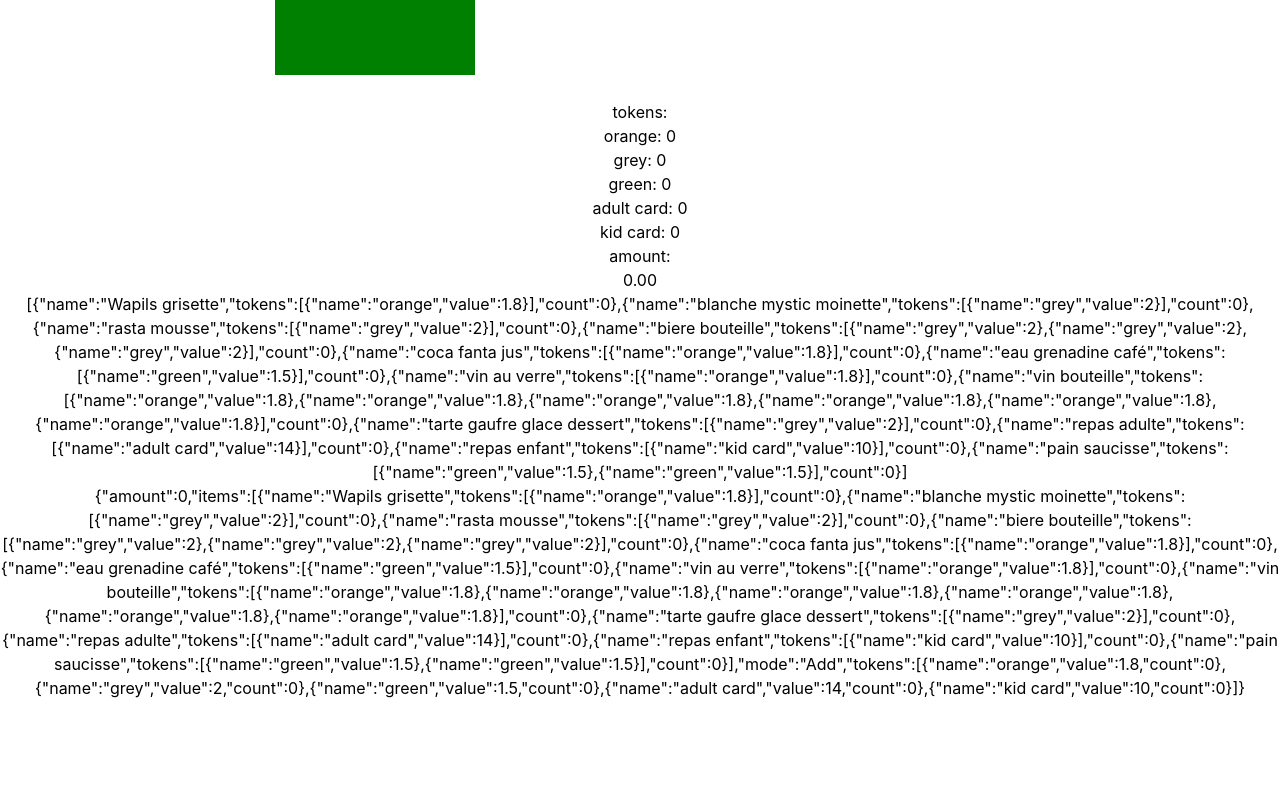
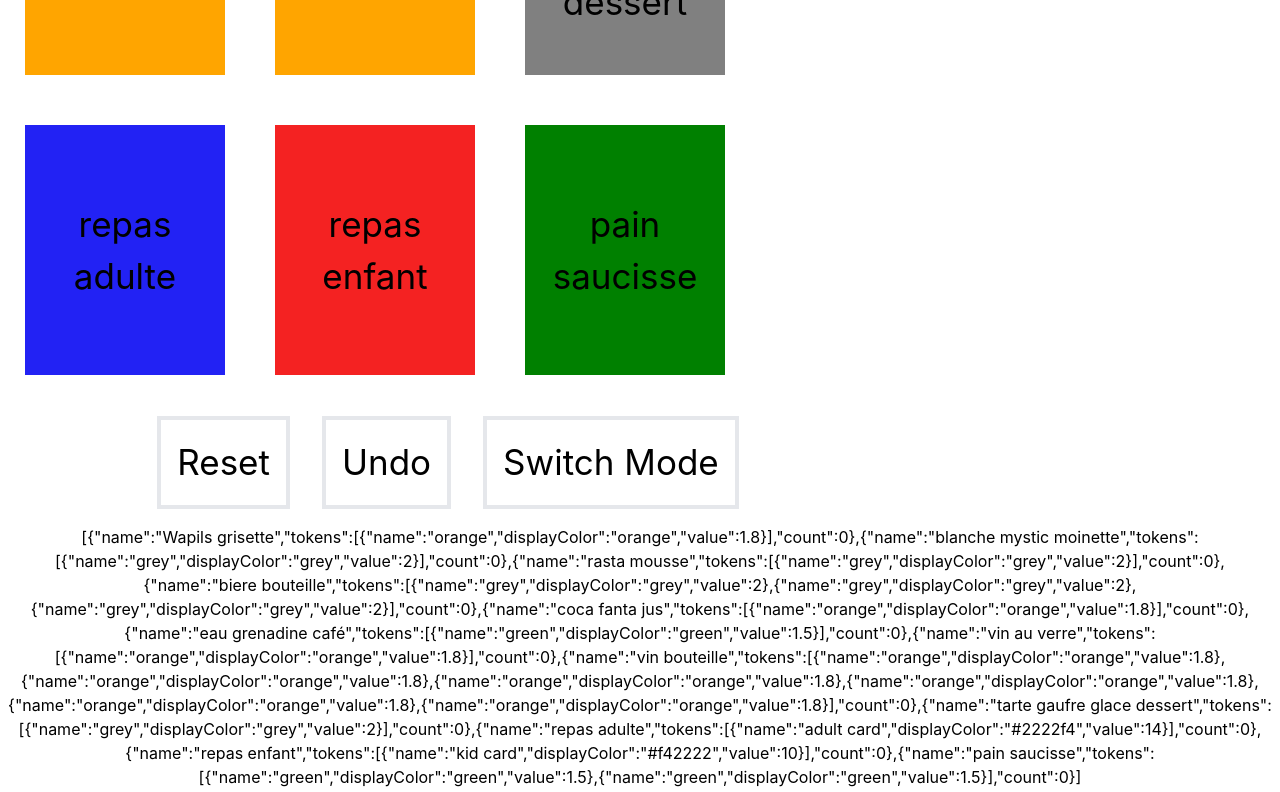
Before and after one commit to worming004/bar-accueil, a React (Create React App) app in the folder src/web/web/: page / in a window 1280 px wide. Shown: the part 800-1592 px from the top of the page. Before the commit the page ends 1516 px from the top, so only its background shows below. Built offline with nearby package versions, Linux system fonts and the light colour scheme.

Commit message:
use Display color

```diff
--- a/src/web/web/public/items.json
+++ b/src/web/web/public/items.json
@@ -78,22 +78,27 @@
   "tokens": [
     {
       "name": "orange",
+      "displayColor": "orange",
       "value": 1.8
     },
     {
       "name": "grey",
+      "displayColor": "grey",
       "value": 2
     },
     {
       "name": "green",
+      "displayColor": "green",
       "value": 1.5
     },
     {
       "name": "adult card",
+      "displayColor": "#2222f4",
       "value": 14
     },
     {
       "name": "kid card",
+      "displayColor": "#f42222",
       "value": 10
     }
   ]
--- a/src/web/web/src/features/counter/Counter.tsx
+++ b/src/web/web/src/features/counter/Counter.tsx
@@ -12,10 +12,20 @@ export function Counter() {
     const items = useAppSelector(selectPresentationItems);
     const presentation = useAppSelector(selectPresentation)
 
+    const inputStyle = {maxWidth: "70%"}
+    const outputStyle = {maxWidth: "30%"}
+
     return (
-        <div>
-            <InputPage></InputPage>
-            <OutputPage></OutputPage>
+        <div className="flex flex-wrap">
+            <div style={inputStyle}>
+                <InputPage></InputPage>
+            </div>
+            <div style={outputStyle}>
+                <OutputPage></OutputPage>
+            </div>
+
+            <br/>
+            <br/>
             <div className={styles.row}>
                 {JSON.stringify(items)}
                 <br/>
--- a/src/web/web/src/features/counter/counterSlice.ts
+++ b/src/web/web/src/features/counter/counterSlice.ts
@@ -27,7 +27,7 @@ export interface Item {
 export interface Token {
     name: string,
     value: number,
-    color: string
+    displayColor: string
 }
 
 export interface TokenWithCount extends Token {
--- a/src/web/web/src/features/counter/inputs/InputPage.tsx
+++ b/src/web/web/src/features/counter/inputs/InputPage.tsx
@@ -3,18 +3,36 @@ import {useAppSelector} from "../../../app/hooks";
 import {store} from "../../../app/store";
 import {GetColor} from "../../items";
 
+function Control() {
+    const resetStyle = {
+        fontSize: "35px",
+    }
+    const controlClasses = "border-4 m-4 p-4"
+    // TODO bind to feature
+    return (
+        <>
+            <button style={resetStyle} className={controlClasses}>Reset</button>
+            <button style={resetStyle} className={controlClasses}>Undo</button>
+            <button style={resetStyle} className={controlClasses}>Switch Mode</button>
+        </>);
+}
+
 export function InputPage() {
     const inputs = useAppSelector(selectPresentationItems)
     const inputsHtml = inputs.map(SingleButton)
-    const style = {
-    }
+    const style = {}
     return (
-        <div
-            className="flex flex-wrap"
-            style={style}
-        >
-            {inputsHtml}
-        </div>)
+        <>
+            <div
+                className="flex flex-wrap"
+                style={style}
+            >
+                {inputsHtml}
+            </div>
+            <div>
+                <Control></Control>
+            </div>
+        </>)
 }
 
 function SingleButton(props: Item) {
@@ -27,7 +45,6 @@ function SingleButton(props: Item) {
         margin: "25px",
     };
     const textStyle = {
-        overflow: "hide",
         fontSize: "35px",
         flexShrink: 0
     }
--- a/src/web/web/src/features/items.ts
+++ b/src/web/web/src/features/items.ts
@@ -1,5 +1,5 @@
 import {Item} from "./counter/counterSlice";
 
 export function GetColor(item: Item): string {
-    return item.tokens[0]?.name ?? "#f1f1f1"
+    return item.tokens[0]?.displayColor ?? "#f1f1f1"
 }
```
Also changed, not shown: 1 other file (tests, documents, lock files or other folders).
